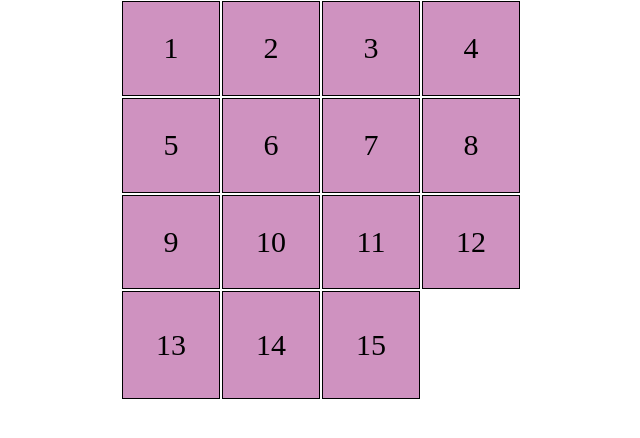
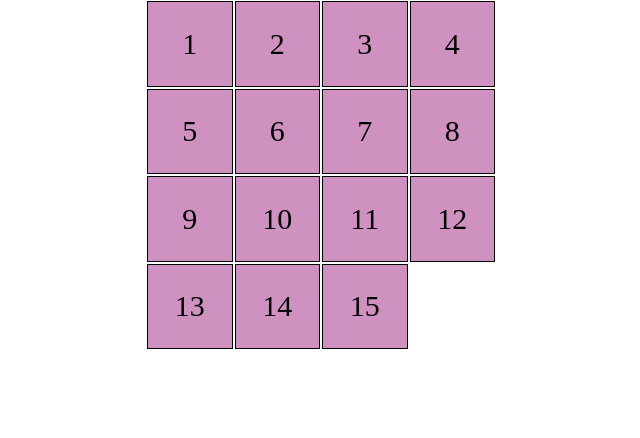
Before and after one commit to Peter-012/Destress-Game, a plain HTML site: page index.html in a window 1280 px wide. Shown: the whole page, without its empty margins (319-959 px from the left). Drawn offline with Linux system fonts and the light colour scheme.

Commit message:
fix dimension issue with empty tile affecting board size

```diff
--- a/index.js
+++ b/index.js
@@ -71,9 +71,14 @@ function loadImage(tile_id) {
 // Use number tiles instead of images for tiles
 function loadNumber(tile_id) {
     const tile_number = parseInt(tile_id.split("_")[1]) - 1;
-    if (tile_number === boardArray.length - 1) return;
+    const tile = document.querySelector('#' + tile_id);
 
-    const tile = document.querySelector('#' + tile_id);
+    if (tile_number === boardArray.length - 1) {
+        // Add textContent to prevent dimension issues with empty tile
+        tile.textContent = "";
+        return;
+    }
+
     tile.textContent = tile_number + 1;
     tile.style.backgroundColor = 'rgba(145, 6, 110, 0.434)';
     tile.style.border = '1px solid'
@@ -132,6 +137,7 @@ function refreshBoard() {
         tile.addEventListener('mouseout', function() {
             tile.style.cursor = "default";
         });
+
         tile.style.pointerEvents = 'none';
     }
 }
@@ -180,8 +186,6 @@ function enableTiles(moves) {
 // If tile is selected, swap tile with blank tile space
 function swapTiles(clickedTileIndex) {
     let emptyTileIndex = boardArray.indexOf(boardArray.length - 1);
-
-    console.log("Empty:", emptyTileIndex, "Clicked:", clickedTileIndex);
 
     [boardArray[emptyTileIndex], boardArray[clickedTileIndex]] =
         [boardArray[clickedTileIndex], boardArray[emptyTileIndex]];
--- a/style.css
+++ b/style.css
@@ -1,7 +1,6 @@
 :root {
     --tile-length-count: 4;
-    --board-width: 400px;
-    /* --tile-width: calc(var(--game-board-width) / var(--tile-length-count) + var(--tile-length-count) - 1); */
+    --board-width: 350px;
     --tile-width: calc(var(--game-board-width) / var(--tile-length-count));
 }
 
```
